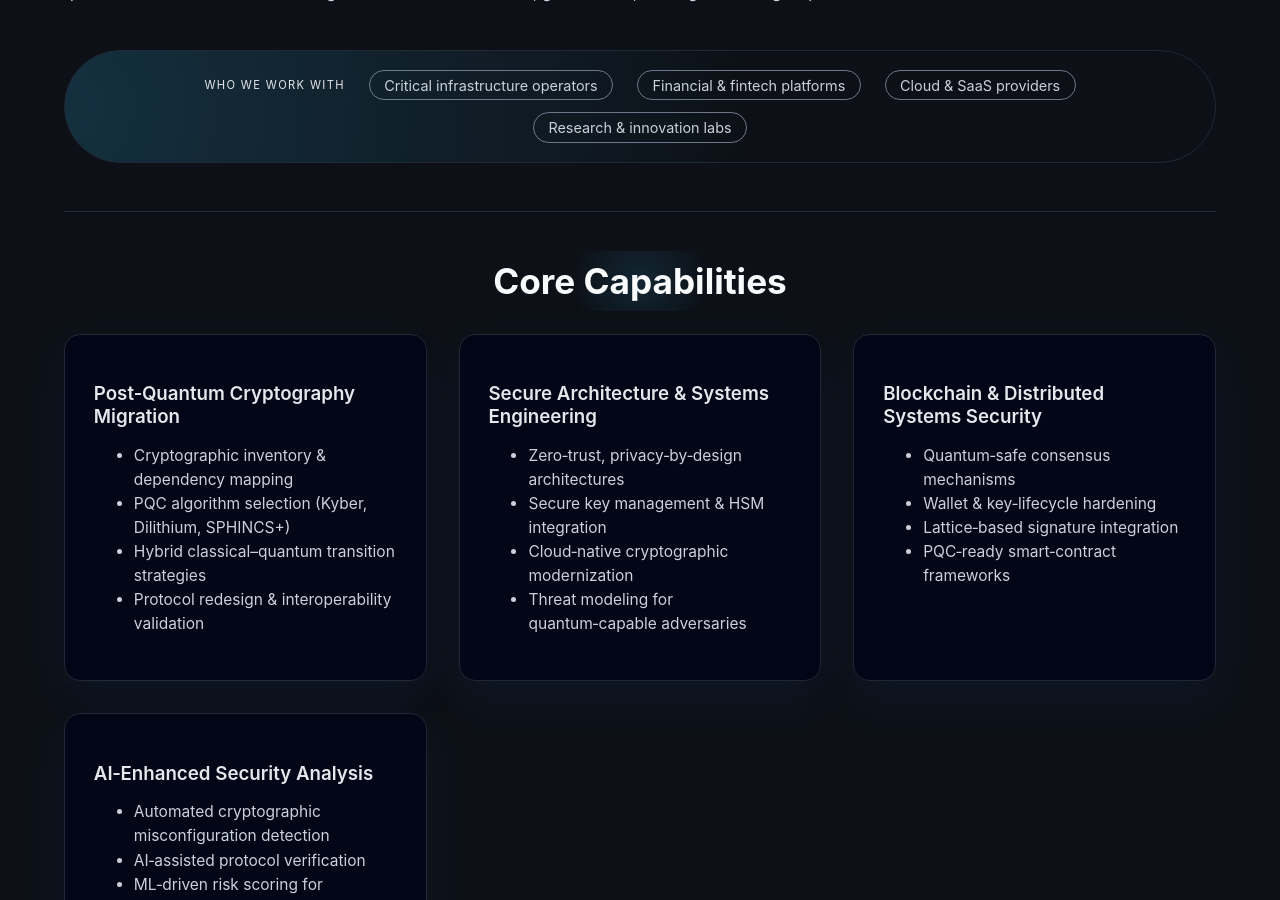
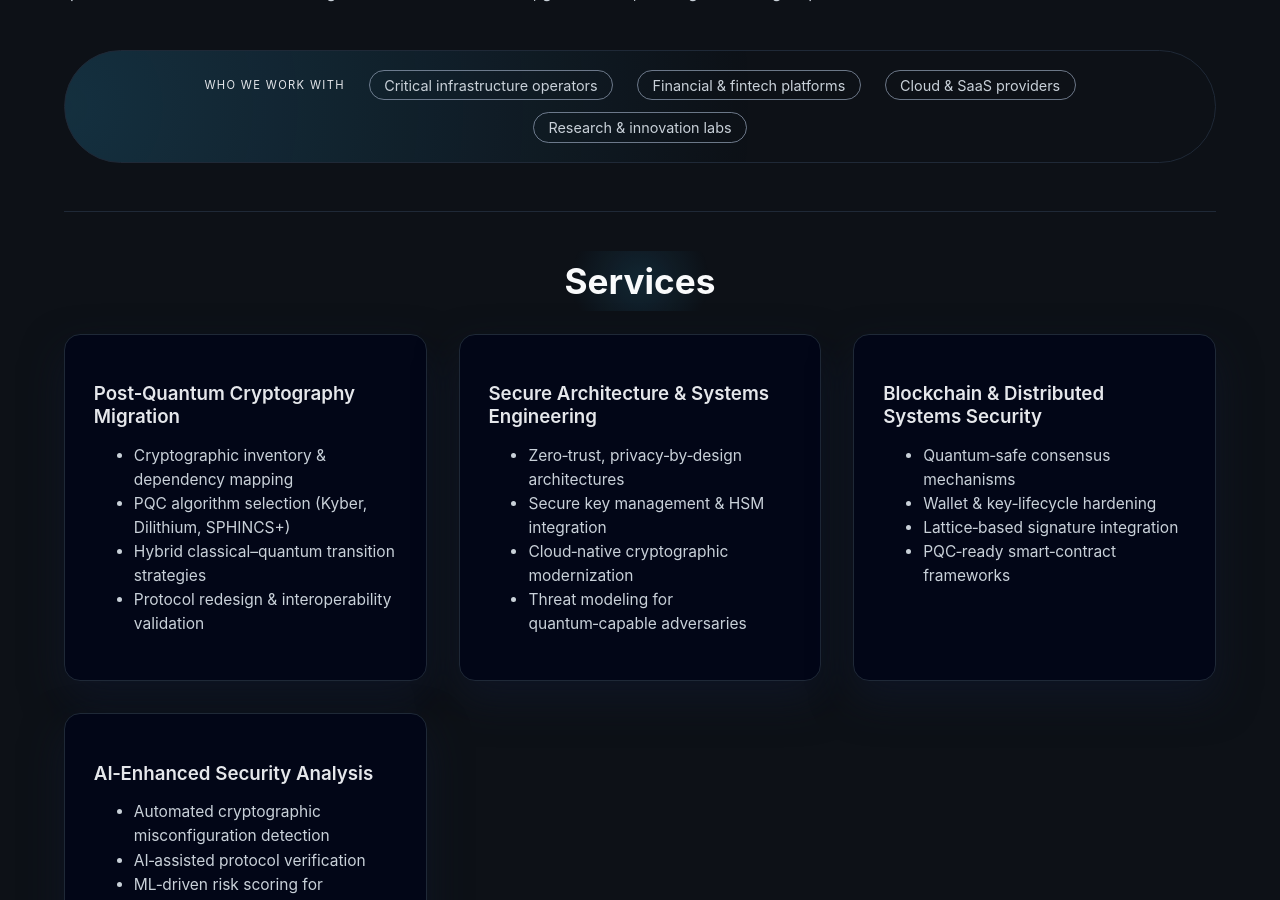
Before and after one commit to hassankhodaiemehr/qtransitionlabs, a Jekyll site: the page built from index.md, in a window 1280 px wide and 900 px high, scrolled down 978 px. Built offline with Jekyll 4.4.1, drawn with Linux system fonts in a browser that asks for light colours.

Commit message:
Update index.md

```diff
--- a/index.md
+++ b/index.md
@@ -622,7 +622,7 @@ body.light-mode .partner-label {
 
   <hr style="border: 0; border-top: 1px solid #1F2937; margin: 3rem 0;">
 
-  <div class="section-title reveal-target">Core Capabilities</div>
+  <div class="section-title reveal-target">Services</div>
 
   <div class="capabilities-grid">
 
```
